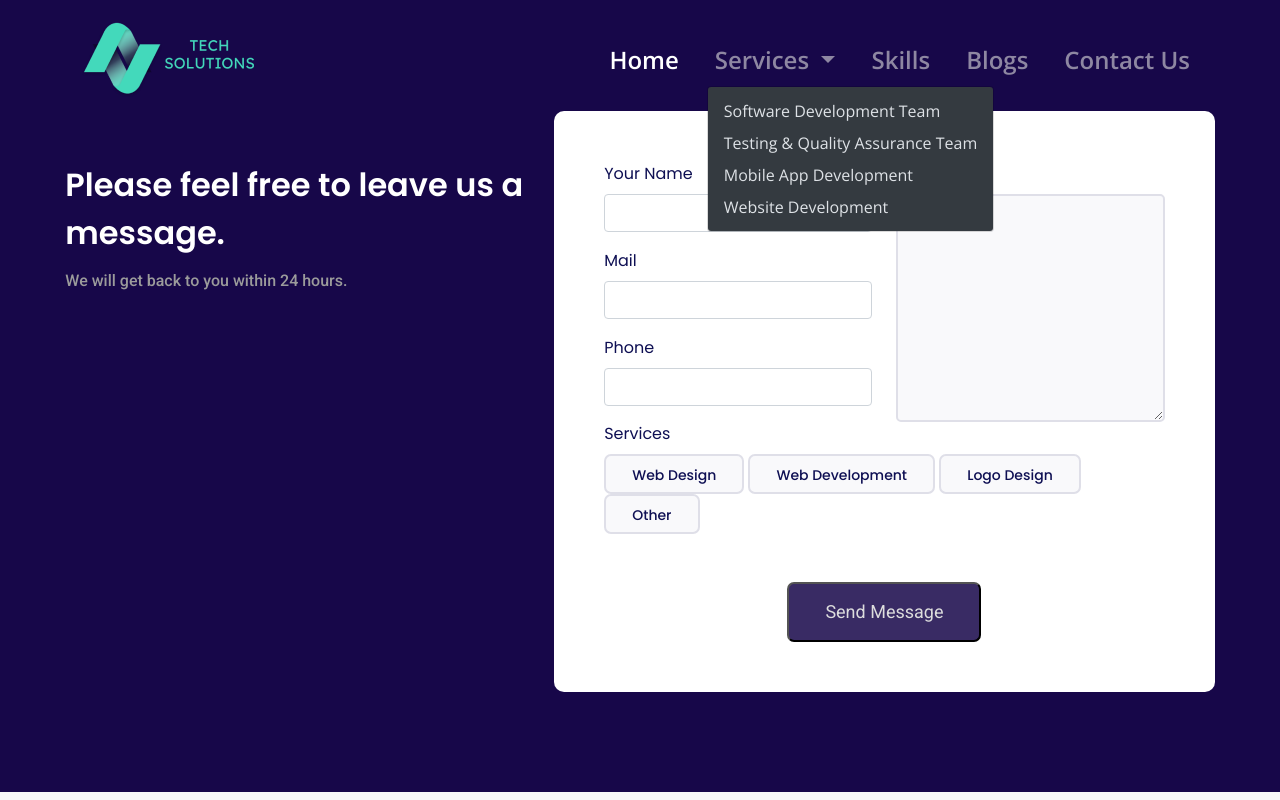
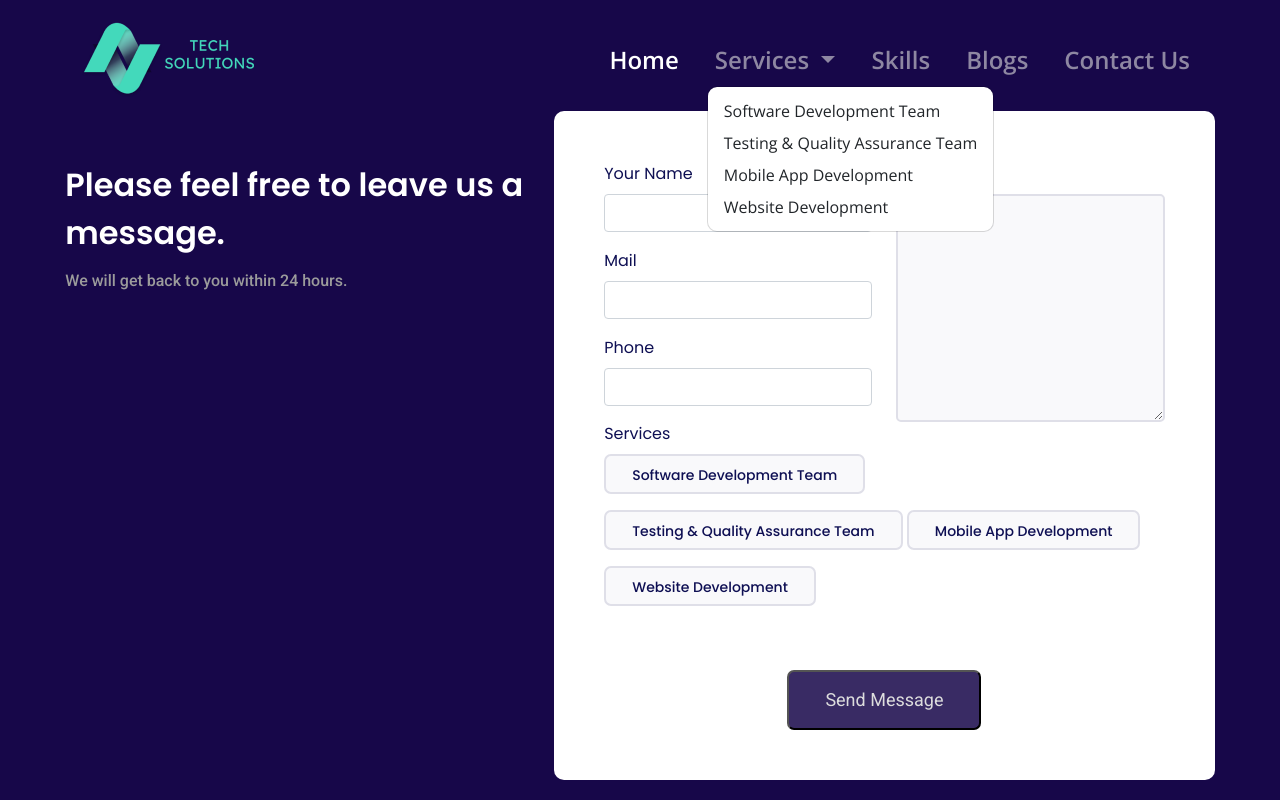
Before and after one commit to saquibnasar/av-tech, a website: page Contact us.html in a window 1280 px wide. Both pictures are taken after a click on the button "Services". Shown: the top 800 px of the page. Drawn offline with nearby package versions, Linux system fonts and the light colour scheme.

Commit message:
complet website

```diff
--- a/Contact us.html
+++ b/Contact us.html
@@ -69,7 +69,7 @@
                   Services
                 </a>
                 <ul
-                  class="dropdown-menu dropdown-menu-dark"
+                  class="dropdown-menu dropdown-menu-light"
                   aria-labelledby="navbarDarkDropdownMenuLink"
                 >
                   <li>
@@ -184,17 +184,29 @@
                       </div>
                       <div class="form_bottom">
                         <h4>Services</h4>
-                        <button type="submit" class="btn contect_btn_secondary">
-                          <a href="#">Web Design</a>
+                        <button
+                          type="submit"
+                          class="btn contect_btn_secondary mb-3"
+                        >
+                          <a href="#">Software Development Team</a>
                         </button>
-                        <button type="submit" class="btn contect_btn_secondary">
-                          <a href="#"> Web Development</a>
+                        <button
+                          type="submit"
+                          class="btn contect_btn_secondary mb-3"
+                        >
+                          <a href="#"> Testing & Quality Assurance Team</a>
                         </button>
-                        <button type="submit" class="btn contect_btn_secondary">
-                          <a href="#">Logo Design</a>
+                        <button
+                          type="submit"
+                          class="btn contect_btn_secondary mb-3"
+                        >
+                          <a href="#">Mobile App Development</a>
                         </button>
-                        <button type="submit" class="btn contect_btn_secondary">
-                          <a href="#">Other</a>
+                        <button
+                          type="submit"
+                          class="btn contect_btn_secondary mb-3"
+                        >
+                          <a href="#">Website Development</a>
                         </button>
                       </div>
                       <div class="btn_container">
--- a/Scss/_custom.scss
+++ b/Scss/_custom.scss
@@ -1,3 +1,4 @@
+@import "./media";
 $para: #9b9b9b;
 $primary: #170749;
 $white: #fff;
@@ -14,4 +15,18 @@ $icon: #8c8e90;
   font-size: 36px;
   line-height: 54px;
   margin-top: 7rem;
+  @include media {
+    font-size: 33px;
+  }
+  @include media3 {
+    font-size: 24px;
+    line-height: 38px;
+  }
+  @include media4 {
+    font-size: 18px;
+    line-height: 33px;
+  }
+  @include media5 {
+    font-size: 16px;
+  }
 }
--- a/Scss/_navbar.scss
+++ b/Scss/_navbar.scss
@@ -39,6 +39,9 @@ header {
             color: $white !important;
             opacity: 100% !important;
           }
+          .dropdown-menu {
+            border-radius: 10px;
+          }
         }
       }
     }
--- a/Scss/_para.scss
+++ b/Scss/_para.scss
@@ -9,7 +9,7 @@
     font-size: 36px;
     color: $black;
     line-height: 54px;
-    margin-top: 7rem;
+    margin-top: 5rem;
     @include media {
       font-size: 33px;
     }
@@ -20,9 +20,11 @@
     @include media4 {
       font-size: 18px;
       line-height: 33px;
+      margin-top: 4rem;
     }
     @include media5 {
       font-size: 16px;
+      margin-top: 1rem;
     }
   }
   p {
```
Also changed, not shown: Development.html (+1 -1 lines), Mobile Application Development.html (+1 -1 lines), Software Development.html (+1 -1 lines), Testing & Quality Assurance.html (+1 -1 lines), index.html (+1 -1 lines), Scss/style.css, 1 other file.
